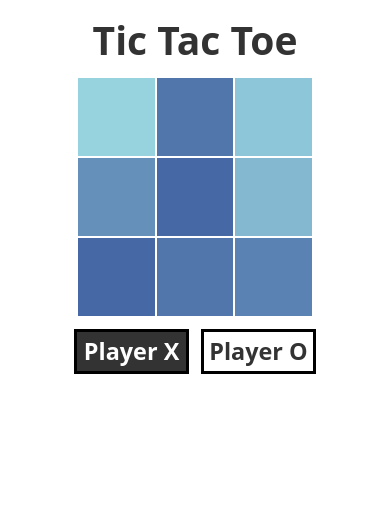
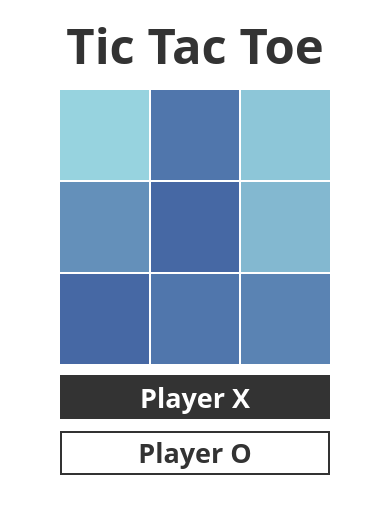
Before and after one commit to Carolista/tic-tac-toe, a React (Vite) app: page / in a window 390 px wide. Shown: the top 514 px of the page. Built offline with nearby package versions, Linux system fonts and the light colour scheme; a web font is replaced by a local one.

Commit message:
improved responsiveness with modal contents

```diff
--- a/src/components/GameOverModal.jsx
+++ b/src/components/GameOverModal.jsx
@@ -31,7 +31,7 @@ const GameOverModal = ({ winner, createNewGame, closeModal }) => {
 				</div>
 			) : (
 				<div id="congrats">
-                    {winner ? <h2>Congratulations, Player {winner}!</h2> : <h2>Game Over — No Winner</h2>}
+                    {winner ? <h1>{`Congrats, Player ${winner}!`}</h1> : <h1>Game Over — No Winner</h1>}
 					<div className="button-group">
 						<button onClick={handlePlayAgain}>Play Again</button>
 						<button onClick={handleDone}>Done</button>
--- a/src/global.css
+++ b/src/global.css
@@ -45,27 +45,28 @@ div {
 
 h1 {
 	font-family: 'Barrio', system-ui;
-	font-size: 10vw;
+	font-size: 11vw;
 	margin: 0;
 }
 
 h2 {
 	font-family: 'Barrio', system-ui;
 	font-size: 6vw;
-	line-height: 0;
+	margin: auto 0;
 }
 
 button {
 	color: #333;
 	background-color: white;
 	font-family: 'Barrio', system-ui;
-    font-size: 3vw;
-    border: 2px solid #333;
+	font-size: 6vw;
+	padding: 2vw;
+	border: none;
 	outline: none;
 }
 
 .button-group {
-    gap: 2vw;
+	gap: 3vw;
 }
 
 #grid {
@@ -117,18 +118,21 @@ button {
 	position: absolute;
 	top: 0;
 	left: 0;
-    background-color: rgba(51, 51, 51, 0.8);
+	background-color: rgba(51, 51, 51, 0.9);
 	color: white;
 	height: 100vh;
 	width: 100vw;
 	z-index: 10;
 }
 
-#congrats, #thanks {
+#congrats,
+#thanks {
 	flex-direction: column;
 	justify-content: center;
 	align-items: center;
-    margin: 10vw auto;
+	text-align: center;
+	width: 60vw;
+	margin: 35vw auto auto;
 	gap: 4vw;
 }
 
@@ -136,7 +140,7 @@ button {
 	justify-content: center;
 	width: 28vw;
 	height: 10vw;
-	border: 3px solid black;
+	border: 3px solid #333;
 }
 
 .current-player {
@@ -185,17 +189,24 @@ button {
 
 @media screen and (min-width: 925px) {
 	header {
-		height: 180px;
+		height: 185px;
 	}
 	footer {
-		height: 200px;
+		height: 185px;
 		gap: 22px;
 	}
 	h1 {
-		font-size: 93px;
+		font-size: 102px;
 	}
 	h2 {
-		font-size: 54px;
+		font-size: 55px;
+	}
+	button {
+		font-size: 55px;
+		padding: 18px;
+	}
+	.button-group {
+		gap: 28px;
 	}
 	#grid {
 		width: 555px;
@@ -210,17 +221,23 @@ button {
 		gap: 6px;
 	}
 	.box {
-		width: 185px;
-		height: 185px;
+		width: 183px;
+		height: 183px;
 	}
 	.x-mark,
 	.o-mark {
-		font-size: 185px;
+		font-size: 203px;
+	}
+	#congrats,
+	#thanks {
+		width: 555px;
+		margin: 323px auto auto;
+		gap: 37px;
 	}
 	.player-container {
 		width: 260px;
 		height: 88px;
-		border: 4px solid black;
+		border: 4px solid #333;
 	}
 	#palettes {
 		width: 555px;
@@ -231,50 +248,64 @@ button {
 	}
 }
 
-@media screen and (max-width: 344px) {
+@media screen and (max-width: 450px) {
     header {
-		height: 69px;
+        height: 90px;
     }
 	footer {
 		height: 130px;
 		flex-direction: column;
 	}
 	h1 {
-		font-size: 34px;
+		font-size: 49px;
 	}
 	h2 {
-		font-size: 21px;
+		font-size: 27px;
+	}
+	button {
+		font-size: 27px;
+		height: 50px;
+		width: fit-content;
+		padding: 9px;
+	}
+	.button-group {
+		gap: 13px;
 	}
 	#grid {
-		width: 206px;
-		height: 206px;
+		width: 270px;
+		height: 270px;
 	}
 	.row {
-		width: 206px;
-		height: 69px;
+		width: 270px;
+		height: 90px;
 	}
 	#grid,
 	.row {
 		gap: 2px;
 	}
 	.box {
-		width: 69px;
-		height: 69px;
+		width: 90px;
+		height: 90px;
 	}
 	.x-mark,
 	.o-mark {
-		font-size: 69px;
+		font-size: 90px;
 	}
 	.player-container {
-		width: 206px;
-        height: 38px;
-        border: 2px solid black;
+		width: 266px;
+		height: 40px;
+		border: 2px solid #333;
+	}
+	#congrats,
+	#thanks {
+		margin: 158px auto auto;
+		gap: 18px;
 	}
 	#palettes {
-		width: 204px;
+		width: 270px;
 	}
 	.palette {
-		height: 21px;
-		margin-bottom: 3px;
+		height: 27px;
+		margin-bottom: 4px;
 	}
 }
```
Lines whose indentation alone changed are shown as unchanged.
